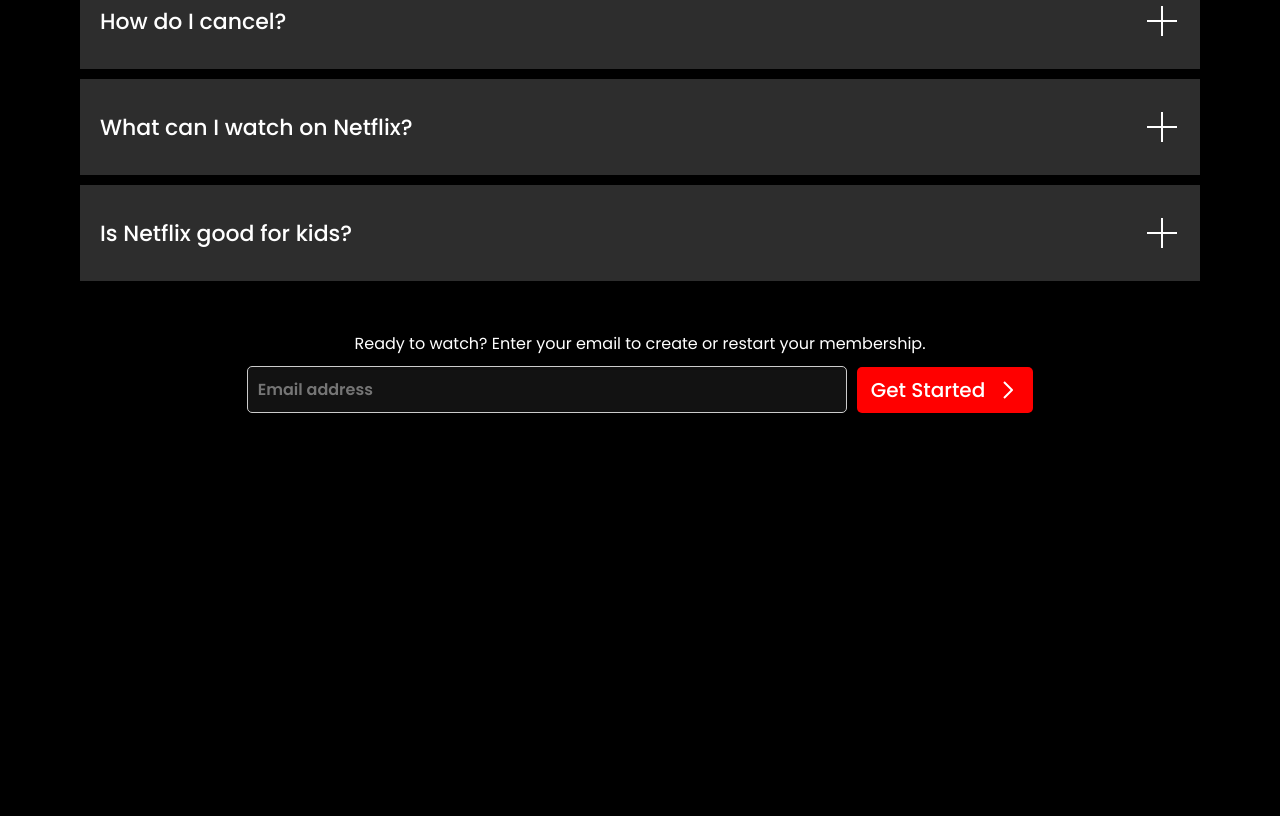
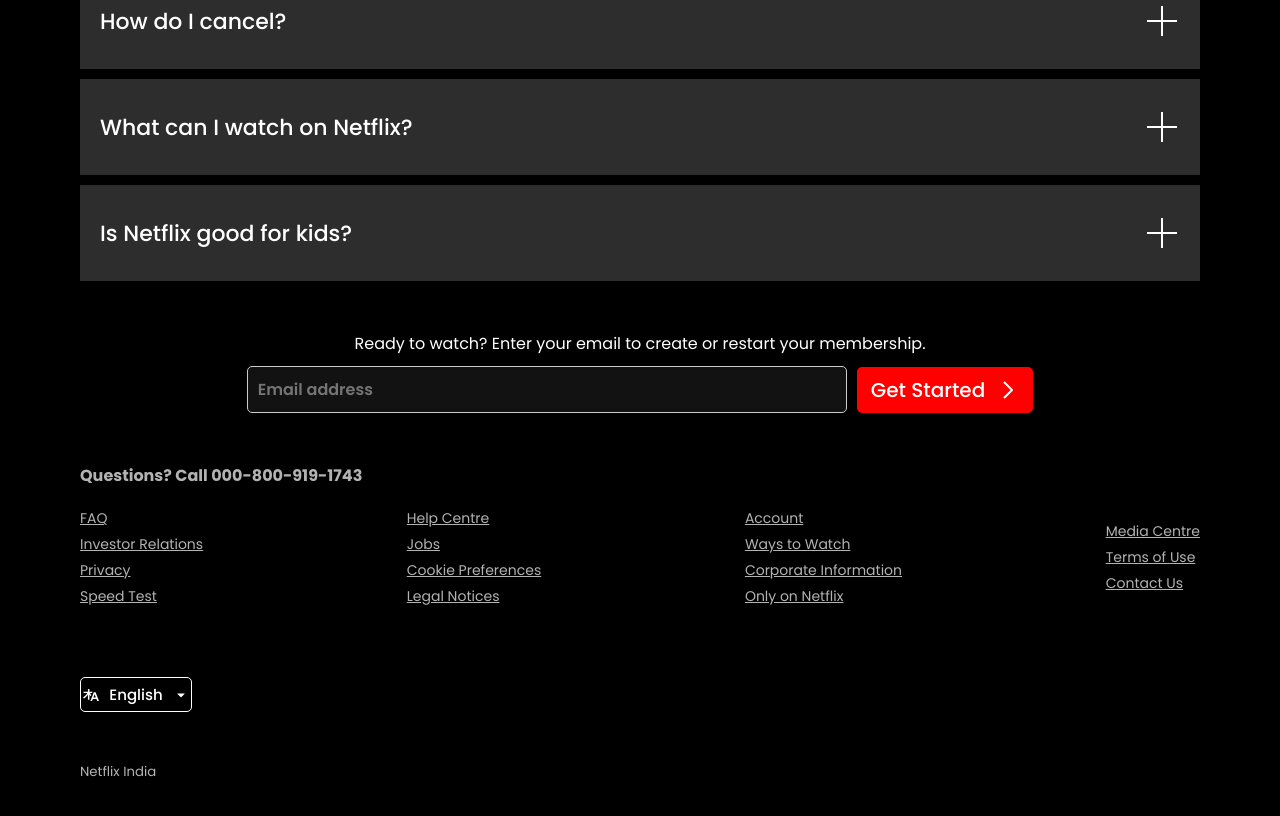
Before and after one commit to the-ajay-panigrahi/Netflix-UI-Clone, a plain HTML site: page index.html in a window 1280 px wide. Shown: the part 2062-2878 px from the top of the page. Before the commit the page ends 2485 px from the top, so only its background shows below. Drawn offline with Linux system fonts and the light colour scheme.

Commit message:
footer done

```diff
--- a/index.html
+++ b/index.html
@@ -122,7 +122,6 @@
         </div>
       </div>
     </div>
-
     <div id="another-cta">
       <p>
         Ready to watch? Enter your email to create or restart your membership.
@@ -135,5 +134,58 @@
         </button>
       </div>
     </div>
+    <footer>
+      <h4>Questions? Call 000-800-919-1743</h4>
+      <div id="link-cont">
+        <div id="link-box">
+          <a href="#">FAQ</a>
+          <a href="#">Investor Relations</a>
+          <a href="#">Privacy</a>
+          <a href="#">Speed Test</a>
+        </div>
+        <div id="link-box">
+          <a href="#">Help Centre</a>
+          <a href="#">Jobs</a>
+          <a href="#">Cookie Preferences</a>
+          <a href="#">Legal Notices</a>
+        </div>
+        <div id="link-box">
+          <a href="#">Account</a>
+          <a href="#">Ways to Watch</a>
+          <a href="#">Corporate Information</a>
+          <a href="#">Only on Netflix</a>
+        </div>
+        <div id="link-box">
+          <a href="#">Media Centre</a>
+          <a href="#">Terms of Use</a>
+          <a href="#">Contact Us</a>
+        </div>
+      </div>
+      <button id="btn-1">
+        <img src="./assets/language-logo.svg" alt="" /><span>English</span
+        ><img src="./assets/lang-drop-down.svg" alt="" />
+      </button>
+      <h5>Netflix India</h5>
+    </footer>
   </body>
 </html>
+
+<!--
+
+
+FAQ
+Help Centre
+Account
+Media Centre
+Investor Relations
+Jobs
+Ways to Watch
+Terms of Use
+Privacy
+Cookie Preferences
+Corporate Information
+Contact Us
+Speed Test
+Legal Notices
+Only on Netflix
+-->
--- a/style.css
+++ b/style.css
@@ -383,3 +383,58 @@ nav img {
 #another-cta #input-cta button img {
   filter: invert(1);
 }
+
+footer {
+  color: rgba(255, 255, 255, 0.7);
+  max-width: 1200px;
+  margin: 40px auto;
+  padding: 10px 40px;
+}
+
+footer h4 {
+  margin-bottom: 20px;
+}
+
+footer #link-cont {
+  display: flex;
+  justify-content: space-between;
+  align-items: center;
+  flex-wrap: wrap;
+  gap: 20px;
+}
+footer #link-box {
+  display: flex;
+  flex-direction: column;
+  gap: 5px;
+}
+
+footer a {
+  color: rgba(255, 255, 255, 0.7);
+  font-size: 14px;
+}
+
+footer #btn-1 {
+  margin-top: 70px;
+  display: flex;
+  justify-content: center;
+  gap: 10px;
+  align-items: center;
+  background-color: transparent;
+  color: #ffffff;
+  border: 1px solid #ffffff;
+  font-weight: 500;
+  font-size: 15px;
+  border-radius: 5px;
+  width: 100px;
+  height: 35px;
+  padding: 13px 55px;
+}
+
+footer #btn-1 img {
+  filter: invert(1);
+}
+
+footer h5 {
+  font-weight: 400;
+  margin-top: 50px;
+}
```
